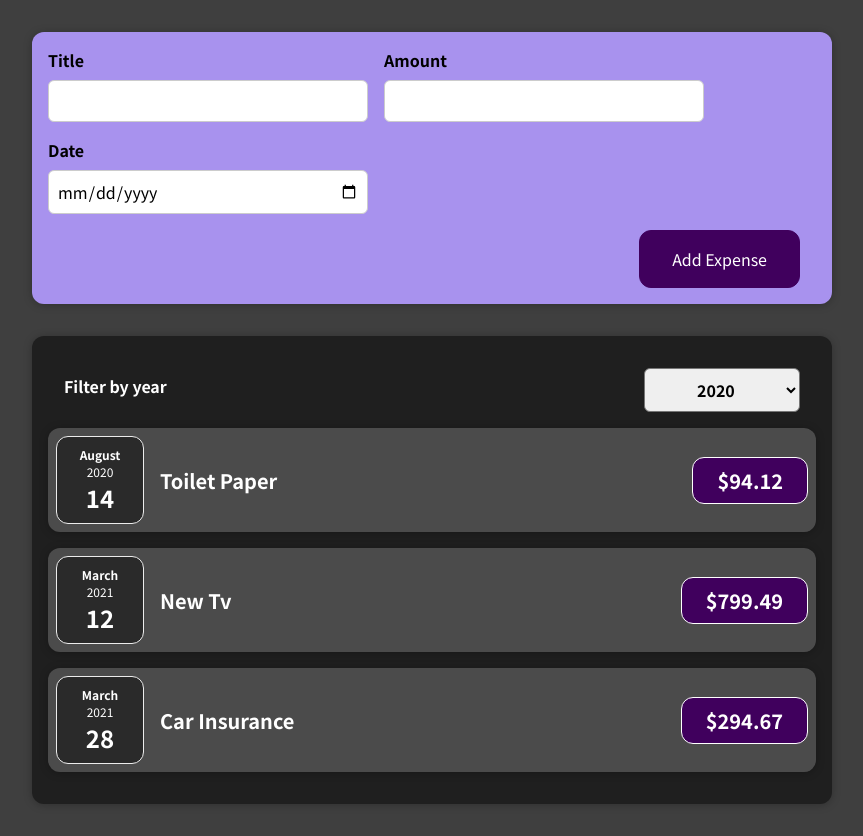
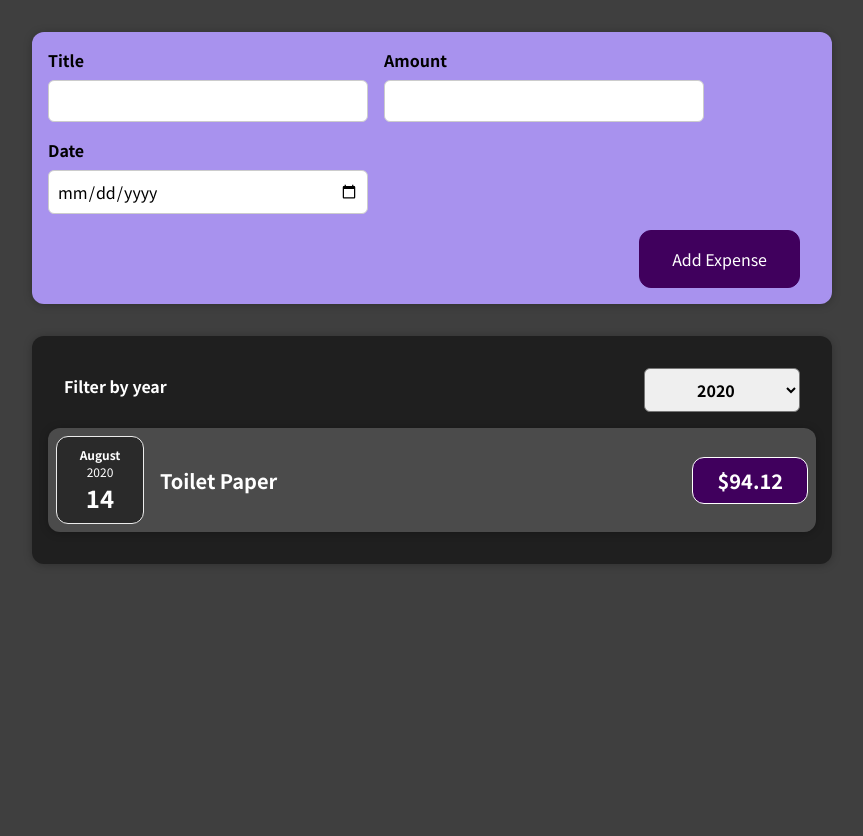
Before and after one commit to GustavoGomesDias/expense-tracker, a React (Create React App) app: page / in a window 1280 px wide. Shown: the whole page, without its empty margins (208-1071 px from the left). After the commit the page ends 800 px from the top, so only its background shows below. Built offline with nearby package versions, Linux system fonts and the light colour scheme.

Commit message:
refact: add expenses list

```diff
--- a/src/components/Expenses/ExpenseItem.js
+++ b/src/components/Expenses/ExpenseItem.js
@@ -8,8 +8,9 @@ function ExpenseItem(props) {
   const date = props.expenses.date;
 
   return (
+    <li>
       <Card className="expense-item">
-      <ExpenseDate date={date}/>
+        <ExpenseDate date={date} />
         <div className="expense-item__description">
           <h2>{props.expenses.title}</h2>
           <div className="expense-item__price">
@@ -17,6 +18,7 @@ function ExpenseItem(props) {
           </div>
         </div>
       </Card>
+    </li>
   );
 }
 
--- a/src/components/Expenses/Expenses.js
+++ b/src/components/Expenses/Expenses.js
@@ -1,12 +1,12 @@
 import React, { useState } from 'react';
 import './Expenses.css';
 
-import ExpenseItem from './ExpenseItem';
 import ExpenseFilter from './ExpenseFilter';
+import ExpensesList from './ExpensesList';
 import Card from '../UI/Card';
 
 function Expenses(props) {
-  const [year, setYear] = useState('');
+  const [year, setYear] = useState('2020');
 
   const filterChangeHandler = (year) => {
     setYear(year);
@@ -24,30 +24,13 @@ function Expenses(props) {
     return expense.date.getFullYear().toString() === year;
   });
 
-  let expenseContent = <p>No expenses foound.</p>;
-
-  if (filteredExpenses.length > 0) {
-    expenseContent = filteredExpenses.map((expense) =>
-      <ExpenseItem
-        key={expense.id}
-        expenses={expense}
-      />
-    )
-  }
-
   return (
     <Card className="expenses">
       <ExpenseFilter
         selected={year}
         onChangeFilter={filterChangeHandler}
       />
-
-      {year !== '' ? expenseContent : props.items.map((expense) =>
-        <ExpenseItem
-          key={expense.id}
-          expenses={expense}
-        />
-      )}
+      <ExpensesList items={filteredExpenses} />
     </Card>
   );
 }
--- /dev/null
+++ b/src/components/Expenses/ExpensesList.css
@@ -0,0 +1,9 @@
+.expenses-list {
+  list-style: none;
+  padding: 0;
+}
+
+.expenses-list__fallback {
+  color: white;
+  text-align: center;
+}
--- /dev/null
+++ b/src/components/Expenses/ExpensesList.js
@@ -0,0 +1,25 @@
+import React from 'react';
+
+import ExpenseItem from './ExpenseItem';
+import './ExpensesList.css';
+
+const ExpensesList = (props) => {
+  if (props.items.length === 0) {
+    return <h2 className="expenses-list__fallback">
+      Found no expenses.
+    </h2>
+  }
+
+  return (
+    <ul className="expenses-list">
+      {props.items.map((expense) =>
+        <ExpenseItem
+          key={expense.id}
+          expenses={expense}
+        />
+      )}
+    </ul>
+  );
+}
+
+export default ExpensesList;
```
Also changed, not shown: 1 other file (tests, documents, lock files or other folders). Lines whose indentation alone changed are shown as unchanged.
